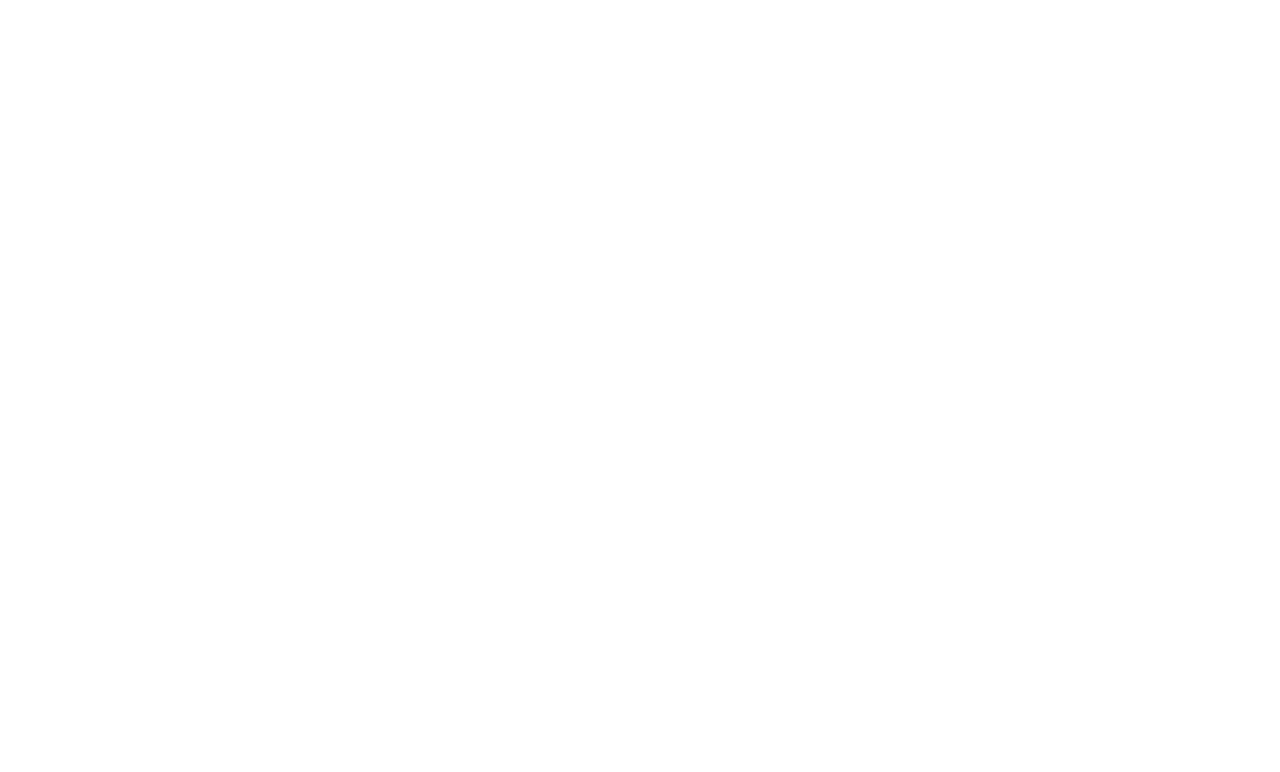
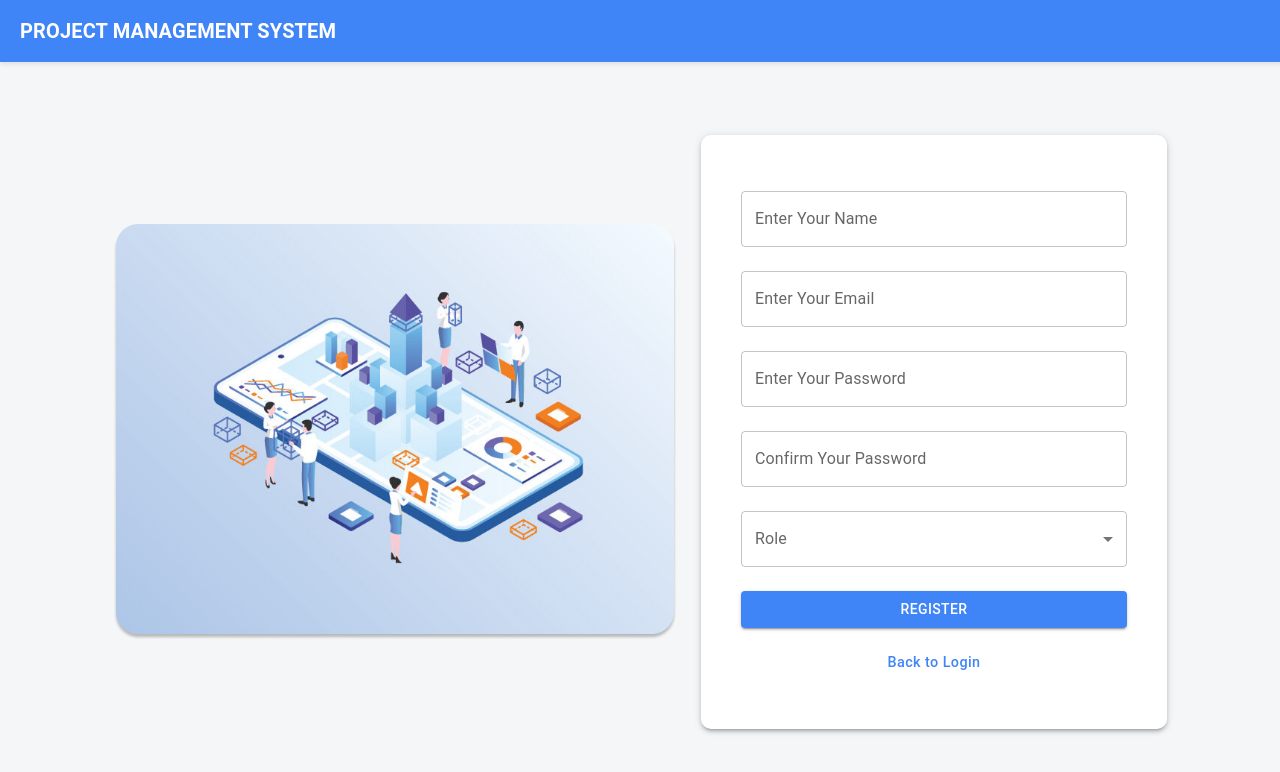
Before and after one commit to YogeshPatgar125/RDL_PMS, a React (Create React App) app in the folder frontend/: page /register in a window 1280 px wide. Before the commit this address had no page. Shown: the top 772 px of the page. Built offline with nearby package versions, Linux system fonts and the light colour scheme.

Commit message:
implemented register page

```diff
--- a/frontend/src/App.js
+++ b/frontend/src/App.js
@@ -7,12 +7,16 @@
 import Projects from "./pages/Projects";
 import Employees from "./pages/Employees";
 import Report from "./pages/Report";
+import Register from "./pages/Register"
+
 function App() {
   return (
     <Router>
       <Routes>
 
         <Route path="/" element={<Login/>} />
+        <Route path="/register" element={<Register/>} />
+
         <Route path="/Navbar" element={<Navbar />} />
         <Route path="/dashboard" element={<Dashboard />} />
         <Route path="/projects" element={<Projects />} />
--- a/frontend/src/pages/Login.js
+++ b/frontend/src/pages/Login.js
@@ -1,4 +1,6 @@
 import React, { useState } from "react";
+import { useNavigate } from "react-router-dom";
+
 import {
   Container,
   Grid,
@@ -24,6 +26,7 @@
   const [newPassword, setNewPassword] = useState("");
   const [confirmPassword, setConfirmPassword] = useState("");
   const [password, setPassword] = useState("");
+  const navigate = useNavigate();
 
   return (
     <Box
@@ -201,8 +204,16 @@
                       Login
                     </Button>
                     <Typography textAlign="center" sx={{ mt: 2 }}>
+                      <Box sx={{ display: "flex", justifyContent: "center", gap: 2 }}>
                         <Button
-                        sx={{ color: "#3f85f7", textTransform: "none" }}
+                          sx={{ color: "#3f85f7", textTransform: "none", fontSize: "0.9rem" }}
+                          onClick={() => navigate("/register")}
+                        >
+                          New Register?
+                        </Button>
+
+                        <Button
+                          sx={{ color: "#3f85f7", textTransform: "none", fontSize: "0.9rem" }}
                           onClick={() => {
                             setForgotPassword(true);
                             setOtpSent(false);
@@ -211,6 +222,7 @@
                         >
                           Forgot Password?
                         </Button>
+                      </Box>
                     </Typography>
                   </>
                 )}
--- /dev/null
+++ b/frontend/src/pages/Register.js
@@ -0,0 +1,208 @@
+import React, { useState } from "react";
+import {
+  Container,
+  Grid,
+  Card,
+  CardContent,
+  TextField,
+  Button,
+  MenuItem,
+  Select,
+  FormControl,
+  InputLabel,
+  Typography,
+  Box,
+} from "@mui/material";
+import { useNavigate } from "react-router-dom";
+
+
+const Register = () => {
+  const [employee, setEmployee] = useState({
+    name: "",
+    email: "",
+    password: "",
+    confirmPassword: "",
+    role: "",
+  });
+
+  const [errors, setErrors] = useState({});
+  const navigate = useNavigate();
+
+  const handleChange = (e) => {
+    setEmployee({ ...employee, [e.target.name]: e.target.value });
+    setErrors({ ...errors, [e.target.name]: "" }); // Clear errors when user types
+  };
+
+  const validateForm = () => {
+    let newErrors = {};
+
+    if (!employee.name.trim()) newErrors.name = "Name is required.";
+    if (!employee.email.trim()) newErrors.email = "Email is required.";
+    if (!employee.password.trim()) newErrors.password = "Password is required.";
+    if (!employee.confirmPassword.trim())
+      newErrors.confirmPassword = "Confirm Password is required.";
+    if (employee.password !== employee.confirmPassword)
+      newErrors.confirmPassword = "Passwords do not match.";
+    if (!employee.role) newErrors.role = "Please select a role.";
+
+    setErrors(newErrors);
+    return Object.keys(newErrors).length === 0;
+  };
+
+  const handleSubmit = () => {
+    if (validateForm()) {
+      console.log("Registered:", employee);
+      alert("Registered Successfully!");
+      setEmployee({ name: "", email: "", password: "", confirmPassword: "", role: "" });
+    }
+  };
+
+  return (
+    <Box
+      sx={{
+        height: "100vh",
+        display: "flex",
+        flexDirection: "column",
+        alignItems: "center",
+        justifyContent: "center",
+        backgroundColor: "#f4f6f8",
+      }}
+    >
+      {/* Header Section */}
+      <Box
+        sx={{
+          width: "100%",
+          position: "fixed",
+          top: 0,
+          left: 0,
+          backgroundColor: "#3f85f7",
+          padding: "15px 20px",
+          boxShadow: "0px 2px 5px rgba(0, 0, 0, 0.1)",
+          zIndex: 1000,
+        }}
+      >
+        <Typography variant="h6" sx={{ color: "white", fontWeight: "bold", textAlign: "left" }}>
+          PROJECT MANAGEMENT SYSTEM
+        </Typography>
+      </Box>
+
+      <Container maxWidth="lg" sx={{ mt: 8 }}>
+        <Grid container spacing={3} alignItems="center" justifyContent="center">
+          {/* Left Side - Image */}
+          <Grid item xs={12} md={6} display="flex" justifyContent="center">
+            <img
+              src="/assets/Login.png"
+              alt="Project Management"
+              style={{ width: "100%", maxWidth: "950px", borderRadius: "10px" }}
+            />
+          </Grid>
+
+          {/* Right Side - Employee Form */}
+          <Grid item xs={12} md={5}>
+            <Card elevation={3} sx={{ borderRadius: "10px", p: 3 }}>
+              <CardContent>
+
+                {/* Name Field */}
+                <TextField
+                  fullWidth
+                  label="Enter Your Name"
+                  name="name"
+                  value={employee.name}
+                  onChange={handleChange}
+                  variant="outlined"
+                  margin="normal"
+                  error={!!errors.name}
+                  helperText={errors.name}
+                />
+
+                {/* Email Field */}
+                <TextField
+                  fullWidth
+                  label="Enter Your Email"
+                  name="email"
+                  value={employee.email}
+                  onChange={handleChange}
+                  variant="outlined"
+                  margin="normal"
+                  error={!!errors.email}
+                  helperText={errors.email}
+                />
+
+                {/* Password Field */}
+                <TextField
+                  fullWidth
+                  type="password"
+                  label="Enter Your Password"
+                  name="password"
+                  value={employee.password}
+                  onChange={handleChange}
+                  variant="outlined"
+                  margin="normal"
+                  error={!!errors.password}
+                  helperText={errors.password}
+                />
+
+                {/* Confirm Password Field */}
+                <TextField
+                  fullWidth
+                  type="password"
+                  label="Confirm Your Password"
+                  name="confirmPassword"
+                  value={employee.confirmPassword}
+                  onChange={handleChange}
+                  variant="outlined"
+                  margin="normal"
+                  error={!!errors.confirmPassword}
+                  helperText={errors.confirmPassword}
+                />
+
+                {/* Role Selection */}
+                <FormControl fullWidth margin="normal" error={!!errors.role}>
+                  <InputLabel>Role</InputLabel>
+                  <Select
+                    name="role"
+                    value={employee.role}
+                    onChange={handleChange}
+                    variant="outlined"
+                  >
+                    <MenuItem value="">Select Role</MenuItem>
+                    <MenuItem value="Admin">Admin</MenuItem>
+                    <MenuItem value="Team Lead">Team Lead</MenuItem>
+                    <MenuItem value="Employee">Employee</MenuItem>
+                  </Select>
+                  {errors.role && (
+                    <Typography variant="caption" color="error">
+                      {errors.role}
+                    </Typography>
+                  )}
+                </FormControl>
+
+                {/* Register Button */}
+                <Button
+                  fullWidth
+                  variant="contained"
+                  sx={{ mt: 2, backgroundColor: "#3f85f7" }}
+                  onClick={handleSubmit}
+                >
+                  Register
+                </Button>
+
+                {/* Back to Login Button */}
+                <Typography textAlign="center" sx={{ mt: 2 }}>
+                  <Button
+                    sx={{ color: "#3f85f7", textTransform: "none", fontSize: "0.9rem" }}
+                    onClick={() => navigate("/")}
+                    >
+                    Back to Login
+                 </Button>
+                </Typography>
+              </CardContent>
+            </Card>
+          </Grid>
+        </Grid>
+      </Container>
+    </Box>
+  );
+};
+
+export default Register;
```
Lines whose indentation alone changed are shown as unchanged.
